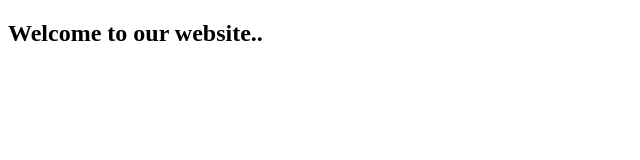
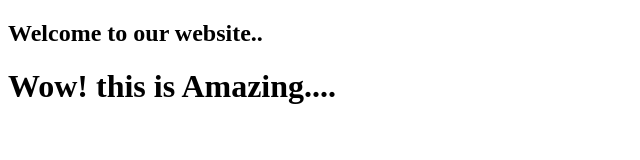
Before and after one commit to Aman-aj123/Demo_Repo, a plain HTML site: page index.html in a window 1280 px wide. Shown: the whole page, without its empty margins (0-640 px from the left). Drawn offline with Linux system fonts and the light colour scheme.

Commit message:
new heading is added

```diff
--- a/index.html
+++ b/index.html
@@ -7,5 +7,6 @@
 </head>
 <body>
     <h2>Welcome to our website..</h2>
+    <h1>Wow! this is Amazing....</h1>
 </body>
 </html>
```
